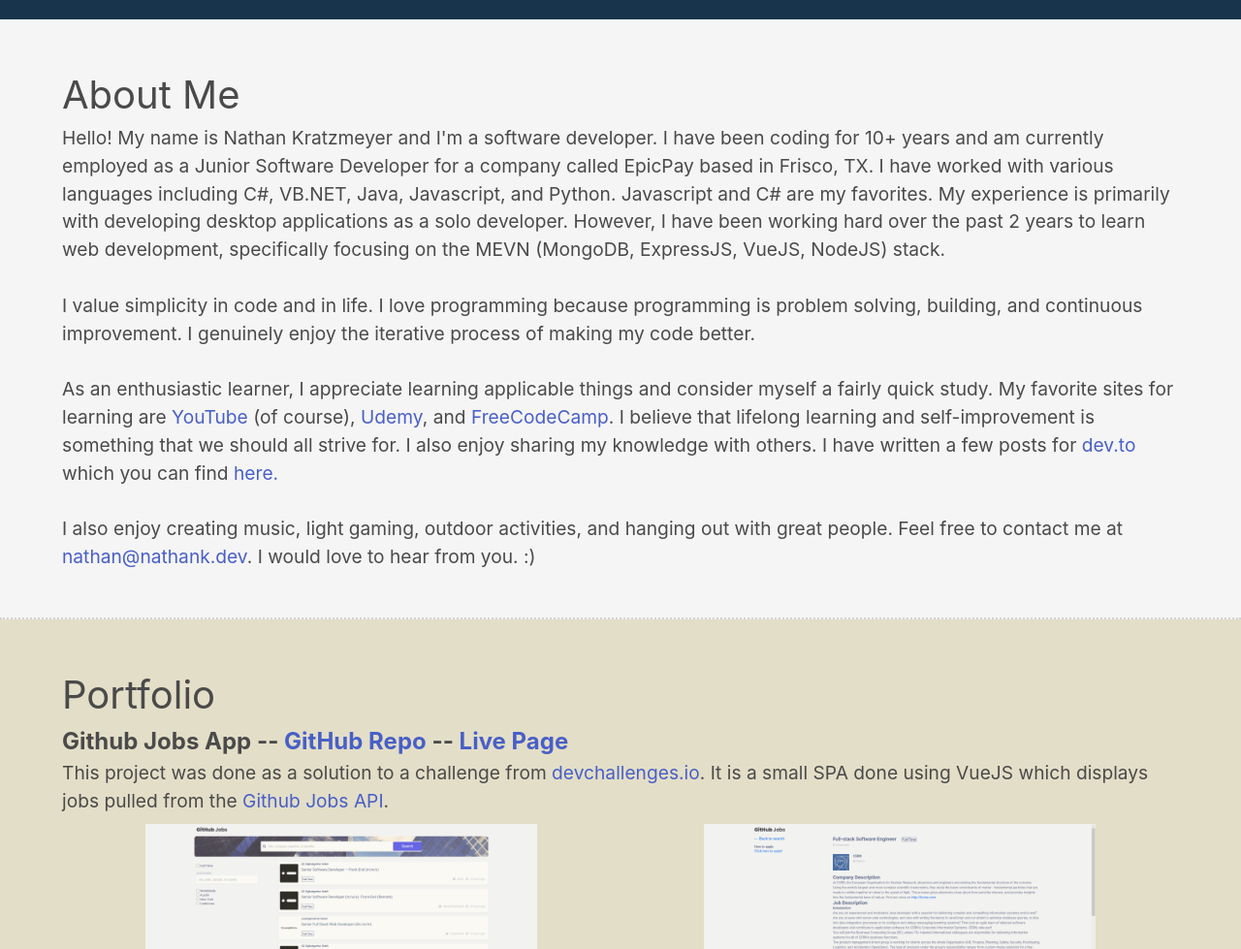
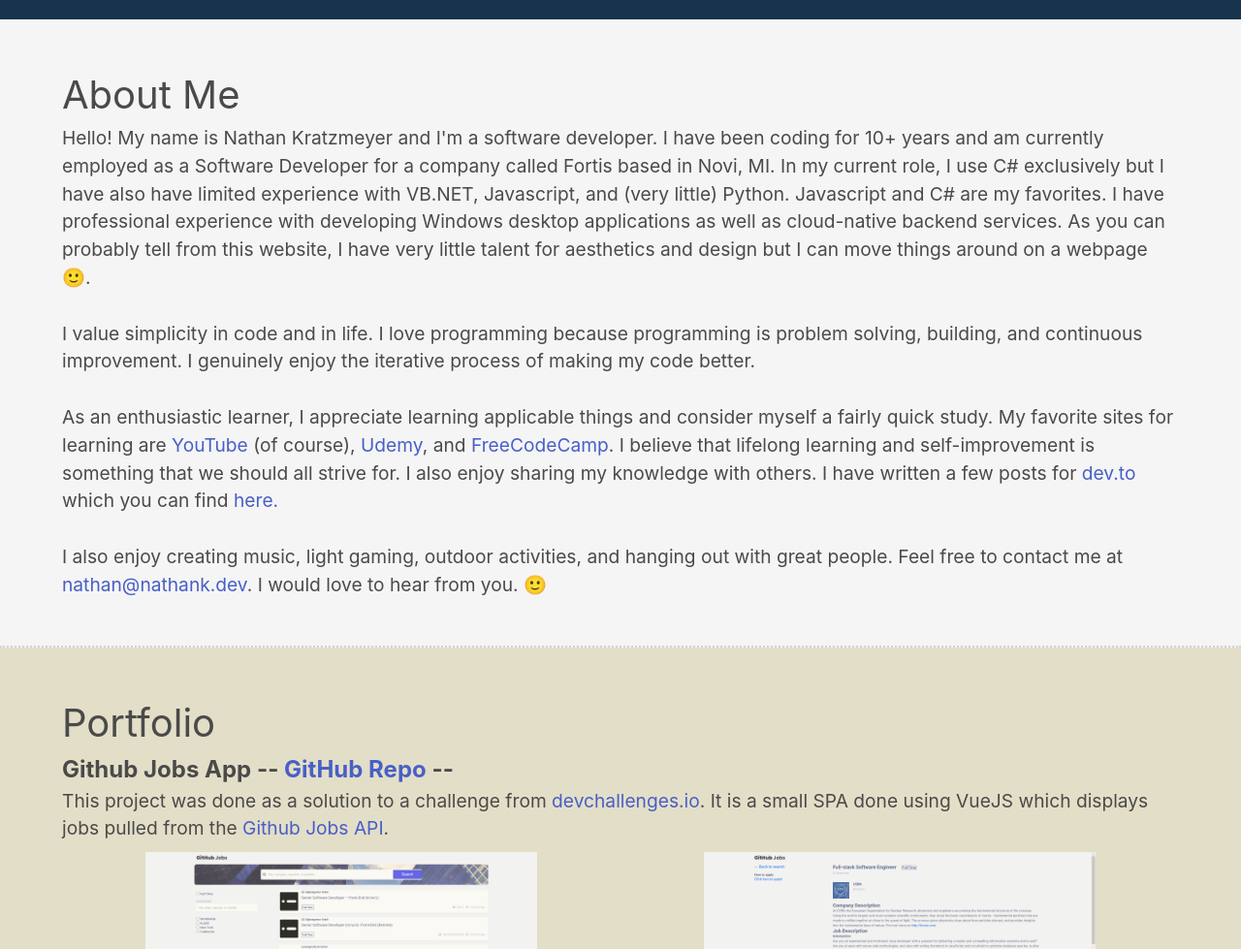
Before and after one commit to nkratzmeyer/nkratzmeyer.github.io, a plain HTML site: page index.html in a window 1280 px wide. Shown: the part 780-1759 px from the top of the page at 97% size. Drawn offline with nearby package versions, Linux system fonts and the light colour scheme.

Commit message:
Updated bio. Removed live link for GitHub Jobs page.

```diff
--- a/index.html
+++ b/index.html
@@ -50,14 +50,15 @@
             <h1 class="is-size-2">About Me</h1>
             <p>
                 Hello! My name is Nathan Kratzmeyer and I'm a software developer. I have been coding for 10+ years and
-                am
-                currently employed as a Junior Software Developer for a company called EpicPay based in Frisco, TX. I
-                have worked with
-                various languages including
-                C#, VB.NET, Java, Javascript, and Python. Javascript and C# are my favorites. My experience is primarily
-                with developing desktop applications as a solo developer. However, I have been working hard over the
-                past 2 years to learn web development, specifically focusing on the MEVN (MongoDB, ExpressJS, VueJS,
-                NodeJS) stack.
+                am currently employed as a Software Developer for a company called Fortis based in Novi, MI. In my
+                current role, I use
+                C# exclusively but I have also have limited experience with VB.NET, Javascript, and (very little)
+                Python.
+                Javascript and C# are my favorites. I have professional experience with developing Windows desktop
+                applications as well
+                as cloud-native backend services. As you can probably tell from this website, I have very little talent
+                for aesthetics and
+                design but I can move things around on a webpage 🙂.
             </p>
 
             <br>
@@ -86,7 +87,7 @@
             <p>
                 I also enjoy creating music, light gaming, outdoor activities, and hanging out with great people. Feel
                 free to contact me at <a href="mailto:nathan@nathank.dev">nathan@nathank.dev</a>. I would love to hear
-                from you. :)
+                from you. 🙂
             </p>
         </div>
     </section>
@@ -100,7 +101,7 @@
             <div class="portfolio-item">
                 <h1 class="is-size-4 has-text-weight-bold">Github Jobs App --
                     <a href="https://github.com/nkratzmeyer/github-jobs-vue" target="_blank">GitHub Repo</a> --
-                    <a href="https://nathank.dev/github-jobs-vue" target="_blank">Live Page</a>
+                    <!-- <a href="https://nathank.dev/github-jobs-vue" target="_blank">Live Page</a> -->
                     </h3>
                     <p>
                         This project was done as a solution to a challenge from <a
```
